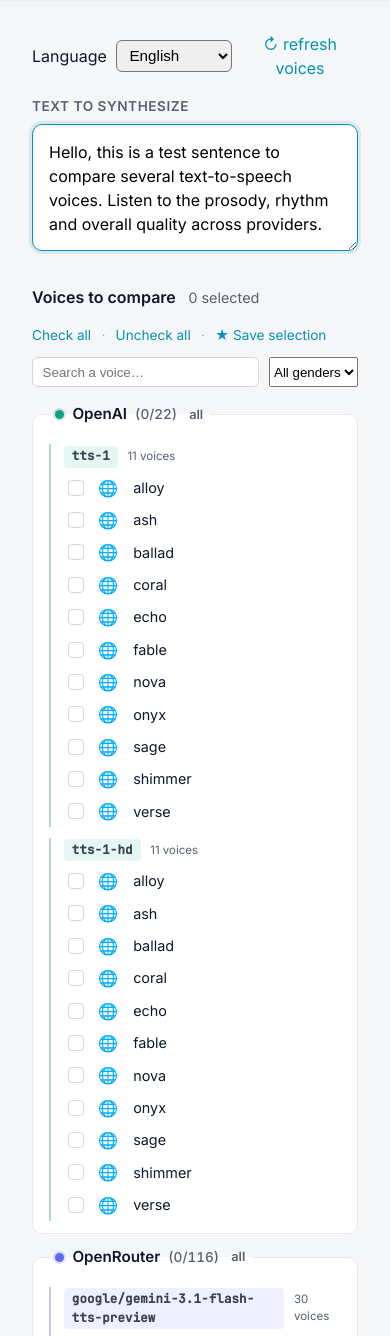
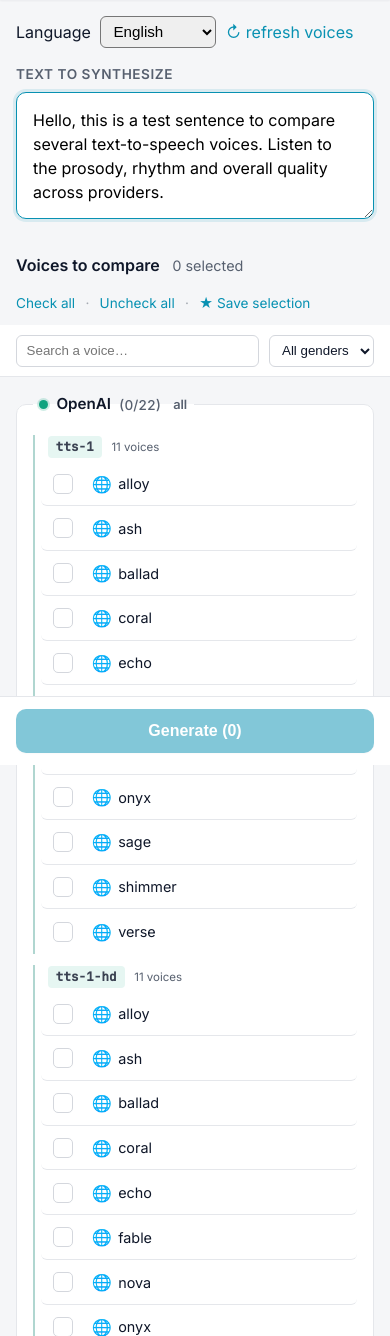
Before and after one commit to AcudoDev/tts-box, a FastAPI app: page / in a window 390 px wide. Shown: the part 79-1415 px from the top of the page. Run offline with FastAPI, Linux system fonts and the light colour scheme; data that the repository does not hold is empty; some libraries are stand-ins or nearby versions.

Commit message:
feat(ui): mobile-first responsive shell, touch targets, sticky filter + generate bars
Co-Authored-By: Claude Opus 4.8 <noreply@anthropic.com>

```diff
--- a/app/static/style.css
+++ b/app/static/style.css
@@ -272,9 +272,8 @@ header .tagline {
 [data-theme="light"] .theme-toggle .icon-moon { display: block; }
 
 main {
-  max-width: 1280px;
   margin: 0 auto;
-  padding: 2rem;
+  padding: var(--gutter);
 }
 
 /* ── Form ───────────────────────────────────────────── */
@@ -424,32 +423,45 @@ textarea:focus {
   gap: 0.05rem;
 }
 
+/* Voice row — CSS grid: [checkbox 44px][flag auto][name 1fr truncate][gender pill].
+   No flex-wrap, so the gender pill never drops to a second line. Each row is a
+   44px-tall touch target with a hairline bottom border. */
 label.preset {
-  display: flex;
-  flex-wrap: wrap;
+  display: grid;
+  grid-template-columns: 44px auto minmax(0, 1fr) auto;
   align-items: center;
-  gap: 0.55rem;
-  padding: 0.3rem 0.4rem;
+  column-gap: 0.4rem;
+  min-height: 44px;
+  padding: 0 0.4rem 0 0;
   border-radius: var(--radius-sm);
+  border-bottom: 1px solid var(--border);
   cursor: pointer;
   font-size: 0.9rem;
   line-height: 1.35;
   transition: background 80ms;
 }
+.model-voices label.preset:last-child { border-bottom: 0; }
 label.preset:hover:not(.disabled) {
   background: color-mix(in srgb, var(--provider-color) 8%, transparent);
+}
+/* Checked-row tint via :has(); .is-checked is a JS fallback for older engines. */
+label.preset:has(input:checked),
+label.preset.is-checked {
+  background: color-mix(in srgb, var(--provider-color) 10%, transparent);
 }
 label.preset.disabled {
   color: var(--muted);
   cursor: not-allowed;
 }
+/* 20px visual checkbox centered inside a 44px hit area (the grid column). */
 label.preset input[type="checkbox"] {
   appearance: none;
   -webkit-appearance: none;
-  width: 16px;
-  height: 16px;
+  width: 20px;
+  height: 20px;
+  margin: 0 auto;
   border: 1.5px solid var(--border-strong);
-  border-radius: 4px;
+  border-radius: 5px;
   background: var(--surface);
   cursor: pointer;
   position: relative;
@@ -463,10 +475,10 @@ label.preset input[type="checkbox"]:checked {
 label.preset input[type="checkbox"]:checked::after {
   content: "";
   position: absolute;
-  left: 4px;
-  top: 1px;
-  width: 4px;
-  height: 8px;
+  left: 6px;
+  top: 2px;
+  width: 5px;
+  height: 10px;
   border: solid white;
   border-width: 0 2px 2px 0;
   transform: rotate(45deg);
@@ -476,38 +488,66 @@ label.preset input[type="checkbox"]:disabled {
   border-color: var(--border);
   cursor: not-allowed;
 }
-.preset-label { flex: 1; min-width: 0; }
+.preset-label {
+  min-width: 0;
+  overflow: hidden;
+  text-overflow: ellipsis;
+  white-space: nowrap;
+}
 .preset .hint {
+  grid-column: 2 / -1;
   color: var(--muted);
   font-size: 0.72rem;
   font-style: italic;
-  flex-basis: 100%;
-  margin-left: 1.7rem;
   margin-top: -0.15rem;
 }
 
-/* ── Generate button ────────────────────────────────── */
+/* ── Sticky bottom Generate bar ─────────────────────────
+   Rides the bottom edge while the form (voice list) is on screen, then
+   releases once you scroll past it into #results. Solid surface + top border
+   so rows never bleed through; safe-area padding clears the iOS home bar. */
+.generate-bar {
+  position: sticky;
+  bottom: 0;
+  z-index: 5;
+  margin: 1.5rem calc(-1 * var(--gutter)) 0;
+  padding: 0.75rem var(--gutter);
+  padding-bottom: calc(0.75rem + env(safe-area-inset-bottom));
+  background: var(--surface);
+  border-top: 1px solid var(--border);
+}
 .generate-btn {
-  margin-top: 1.5rem;
+  display: block;
+  width: 100%;
   background: var(--accent);
   color: white;
   border: 0;
-  padding: 0.75rem 1.5rem;
+  padding: 0.8rem 1.5rem;
   font-size: 1rem;
   font-weight: 600;
   border-radius: var(--radius);
   cursor: pointer;
-  transition: background 100ms, transform 80ms;
+  transition: background 100ms, transform 80ms, opacity 120ms;
   box-shadow: var(--shadow-sm);
 }
-.generate-btn:hover { background: var(--accent-hover); }
-.generate-btn:active { transform: translateY(1px); }
+.generate-btn:hover:not(:disabled) { background: var(--accent-hover); }
+.generate-btn:active:not(:disabled) { transform: translateY(1px); }
+/* Dimmed + non-interactive when nothing is selected (N=0). */
+.generate-btn:disabled {
+  opacity: 0.5;
+  cursor: not-allowed;
+}
+/* HTMX in-flight: aria-busy is toggled on htmx:beforeRequest to block double-fire. */
+.generate-btn[aria-busy="true"] {
+  opacity: 0.7;
+  cursor: progress;
+}
 
-/* ── Results grid ───────────────────────────────────── */
+/* ── Results grid (mobile-first: 1 col → 2 @600 → auto-fill @960) ── */
 #results {
   margin-top: 2rem;
   display: grid;
-  grid-template-columns: repeat(auto-fill, minmax(320px, 1fr));
+  grid-template-columns: 1fr;
   gap: 1rem;
 }
 
@@ -545,7 +585,7 @@ label.preset input[type="checkbox"]:disabled {
   letter-spacing: 0.01em;
 }
 .card-body { color: var(--muted); font-size: 0.9rem; }
-.card audio { width: 100%; }
+.card audio { width: 100%; min-height: 44px; }
 
 .card.loading {
   border-style: dashed;
@@ -557,8 +597,9 @@ label.preset input[type="checkbox"]:disabled {
 
 .card-footer {
   display: flex;
+  flex-wrap: wrap;
   align-items: center;
-  gap: 0.75rem;
+  gap: 0.4rem 0.75rem;
   font-size: 0.8rem;
   color: var(--muted);
   font-variant-numeric: tabular-nums;
@@ -573,14 +614,73 @@ label.preset input[type="checkbox"]:disabled {
 }
 .card-footer a.download:hover { text-decoration: underline; }
 
+/* Clearance so the last voice rows can scroll above the sticky Generate bar. */
+#voices { padding-bottom: 4.5rem; }
+
 .lang-row { display: flex; align-items: center; gap: .6rem; margin-bottom: 1rem; }
 .lang-row select { padding: .35rem .5rem; border-radius: 6px; }
-.voices-toolbar { display: flex; gap: .6rem; margin: .5rem 0 1rem; }
-.voices-toolbar input[type="search"] { flex: 1; padding: .4rem .6rem; border-radius: var(--radius-sm); border: 1px solid var(--border-strong); }
-.tag { font-size: .68rem; padding: .05rem .45rem; border-radius: var(--radius-pill); margin-left: .3rem; vertical-align: middle; }
+
+/* Sticky top filter bar — rides the top edge while the voice list scrolls.
+   Solid surface (+ side padding/negative margin) so rows don't show through. */
+.voices-toolbar {
+  display: flex;
+  gap: .6rem;
+  position: sticky;
+  top: 0;
+  z-index: 5;
+  margin: 0 calc(-1 * var(--gutter)) 1rem;
+  padding: .6rem var(--gutter);
+  background: var(--surface);
+  border-bottom: 1px solid var(--border);
+}
+.voices-toolbar input[type="search"] { flex: 1; padding: .4rem .6rem; border-radius: var(--radius-sm); border: 1px solid var(--border-strong); background: var(--surface); color: var(--fg); }
+.voices-toolbar select { border-radius: var(--radius-sm); border: 1px solid var(--border-strong); background: var(--surface); color: var(--fg); padding: .4rem .5rem; }
+.tag { font-size: .68rem; padding: .05rem .45rem; border-radius: var(--radius-pill); vertical-align: middle; white-space: nowrap; }
 .tag-gender { background: var(--accent-soft); color: var(--accent); }
 .empty-hint { color: var(--muted); font-style: italic; padding: 1rem 0; }
-.flag { margin: 0 .4rem 0 .15rem; flex: 0 0 auto; }
+.flag { margin: 0; flex: 0 0 auto; }
 .fi.flag { width: 1.3em; height: .95em; border-radius: 2px; box-shadow: 0 0 0 1px var(--flag-ring); vertical-align: -.08em; }
 .flag-globe { font-size: 1rem; line-height: 1; }
 .lang-row select { font-size: .95rem; }
+
+/* =====================================================================
+   Mobile-first breakpoints (min-width only). Phone styles above are the
+   un-queried base; these layer up the gutter and results columns.
+   ===================================================================== */
+@media (min-width: 600px) {
+  :root { --gutter: var(--space-5); } /* 1.5rem */
+  #results { grid-template-columns: repeat(2, 1fr); }
+}
+
+@media (min-width: 960px) {
+  :root { --gutter: var(--space-6); } /* 2rem */
+  main { max-width: 1280px; }
+  #results { grid-template-columns: repeat(auto-fill, minmax(300px, 1fr)); }
+}
+
+/* =====================================================================
+   Touch devices — enlarge hit targets and defeat iOS focus-zoom.
+   ===================================================================== */
+@media (pointer: coarse) {
+  .generate-btn,
+  .theme-toggle,
+  .provider-toggle,
+  .link-btn,
+  .card-footer a.download {
+    min-height: 44px;
+  }
+  /* Inline link-style buttons: center their text in the 44px target. */
+  .provider-toggle,
+  .link-btn,
+  .card-footer a.download {
+    display: inline-flex;
+    align-items: center;
+  }
+  /* 16px font-size stops iOS Safari from zooming on focus. */
+  select,
+  .voices-toolbar input[type="search"],
+  textarea {
+    min-height: 44px;
+    font-size: 16px;
+  }
+}
--- a/app/templates/index.html
+++ b/app/templates/index.html
@@ -95,7 +95,11 @@
         {% include "_voices.html" %}
       </div>
 
-      <button type="submit" class="generate-btn">Generate (<span id="count-cta">0</span>)</button>
+      <div class="generate-bar">
+        <button type="submit" class="generate-btn" id="generate-btn" disabled>
+          Generate (<span id="count-cta">0</span>)
+        </button>
+      </div>
     </form>
 
     <section id="results"></section>
@@ -105,15 +109,24 @@
     const form = document.getElementById("gen-form");
     const LANG = document.getElementById("lang-select");
 
+    const generateBtn = document.getElementById("generate-btn");
+
     function updateCounts() {
       const checked = form.querySelectorAll('input[name="selected"]:checked').length;
       document.getElementById("count").textContent = checked;
       document.getElementById("count-cta").textContent = checked;
+      // Sticky Generate bar: dim + disable when nothing is selected (N=0).
+      generateBtn.disabled = checked === 0;
       form.querySelectorAll('.provider-group').forEach(group => {
         const sel = group.querySelectorAll('input[name="selected"]:checked').length;
         const out = group.querySelector('.provider-checked');
         if (out) out.textContent = sel;
         group.classList.toggle('has-selection', sel > 0);
+      });
+      // Checked-row tint fallback for engines without :has().
+      form.querySelectorAll('#voices .preset').forEach(label => {
+        const cb = label.querySelector('input[name="selected"]');
+        label.classList.toggle('is-checked', !!cb && cb.checked);
       });
     }
 
@@ -182,6 +195,25 @@
       if (e.target.id === "voices") { applyFilters(); applyFavorites(); }
     });
 
+    // While /generate is in flight: mark the button busy ("Generating N…") and
+    // disable it so a second tap can't fire a duplicate session. Restore after.
+    let prevCta = "0";
+    form.addEventListener("htmx:beforeRequest", (e) => {
+      if (e.target !== form) return; // ignore card/voices sub-requests
+      const n = form.querySelectorAll('input[name="selected"]:checked').length;
+      prevCta = document.getElementById("count-cta").textContent;
+      generateBtn.setAttribute("aria-busy", "true");
+      generateBtn.disabled = true;
+      generateBtn.textContent = "Generating " + n + "…";
+    });
+    function endGenerate() {
+      generateBtn.removeAttribute("aria-busy");
+      generateBtn.innerHTML = 'Generate (<span id="count-cta">' + prevCta + "</span>)";
+      updateCounts();
+    }
+    form.addEventListener("htmx:afterRequest", (e) => { if (e.target === form) endGenerate(); });
+    form.addEventListener("htmx:responseError", (e) => { if (e.target === form) endGenerate(); });
+
     document.querySelector("textarea").addEventListener("keydown", (e) => {
       if ((e.ctrlKey || e.metaKey) && e.key === "Enter") { e.preventDefault(); form.requestSubmit(); }
     });
```
